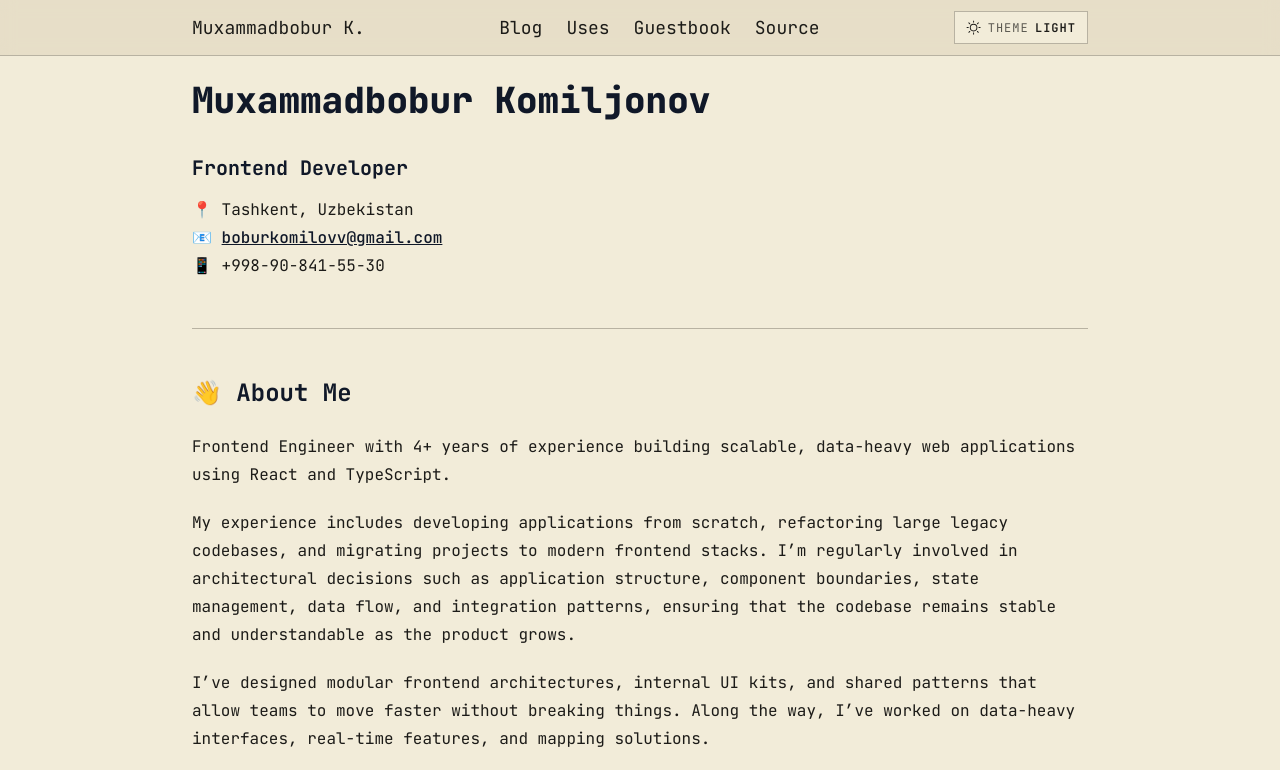
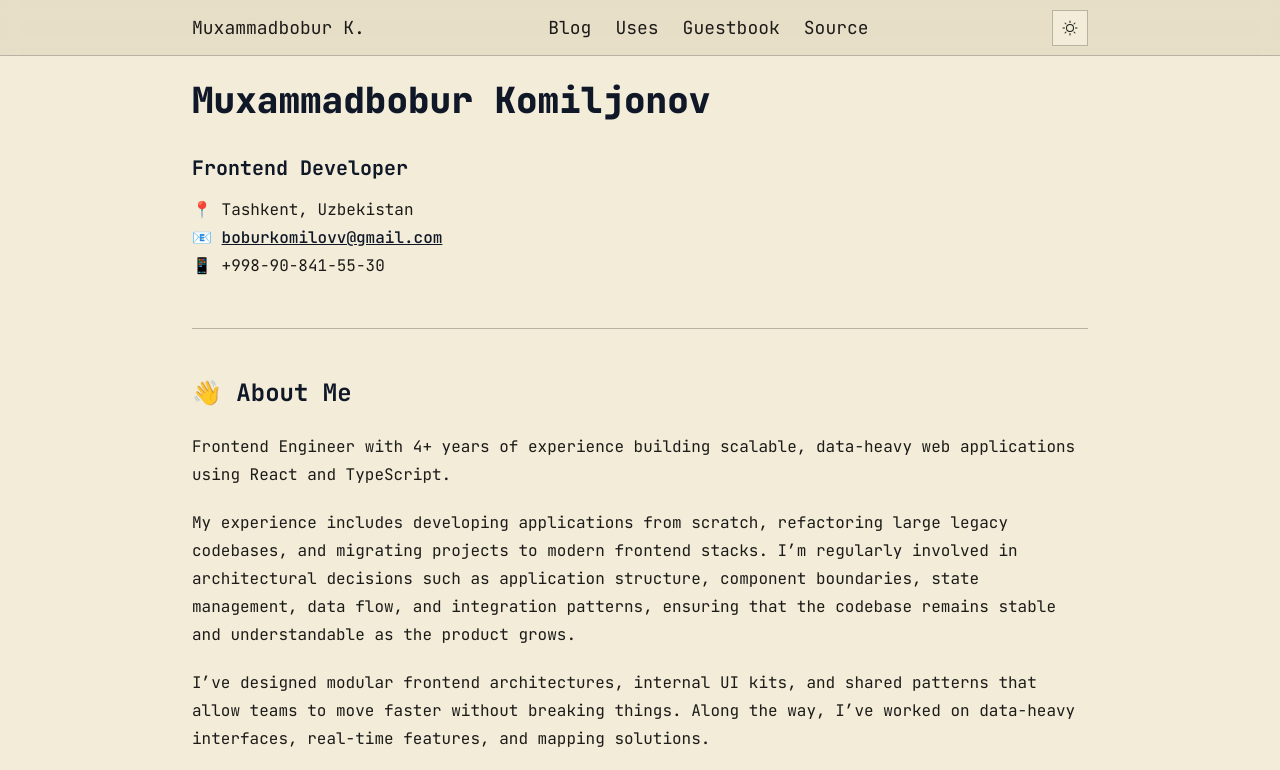
Before and after one commit to bobur-ops/BoburKomilov-homepage, an Astro site: page / in a window 1280 px wide. Shown: the top 770 px of the page. Built offline with nearby package versions, Linux system fonts and the light colour scheme; Astro itself is replaced by a stand-in of ours.

Commit message:
intermediate

```diff
--- a/src/components/button.astro
+++ b/src/components/button.astro
@@ -14,6 +14,7 @@ const buttonVariants = cva(
       size: {
         sm: "h-8 px-3",
         md: "h-9 px-4",
+        icon: "size-9",
       },
     },
     defaultVariants: {
--- a/src/features/theme/ui/theme-toggle.astro
+++ b/src/features/theme/ui/theme-toggle.astro
@@ -1,21 +1,29 @@
 ---
 import { Icon } from "astro-icon/components";
+import Button from "../../../components/button.astro";
 
 const label = "Toggle theme";
 ---
 
-<button
-  class="theme-toggle"
+<Button
   type="button"
+  size={"icon"}
   aria-label={label}
   data-theme-toggle
   data-theme="light"
+  class="group border border-border bg-background text-foreground hover:bg-accent data-[theme=dark]:bg-background data-[theme=dark]:text-foreground"
 >
-  <Icon class="theme-toggle__icon theme-toggle__icon--sun" name="ph:sun" />
-  <Icon class="theme-toggle__icon theme-toggle__icon--moon" name="ph:moon" />
-  <span class="theme-toggle__label" data-theme-label>Theme</span>
-  <span class="theme-toggle__state" data-theme-state>Light</span>
-</button>
+  <Icon
+    class="h-4 w-4 group-data-[theme=dark]:hidden"
+    name="ph:sun"
+  />
+  <Icon
+    class="hidden h-4 w-4 group-data-[theme=dark]:inline-flex"
+    name="ph:moon"
+  />
+  <span class="sr-only" data-theme-label>Theme</span>
+  <span class="sr-only" data-theme-state>Light</span>
+</Button>
 
 <script is:inline>
   (() => {
@@ -52,52 +60,3 @@ const label = "Toggle theme";
     });
   })();
 </script>
-
-<style>
-  .theme-toggle {
-    display: inline-flex;
-    align-items: center;
-    gap: 0.4rem;
-    border: 1px solid var(--border);
-    background: var(--background);
-    color: var(--foreground);
-    padding: 0.4rem 0.7rem;
-    font-size: 0.75rem;
-    letter-spacing: 0.08em;
-    text-transform: uppercase;
-    cursor: pointer;
-    transition:
-      background 0.25s ease,
-      color 0.25s ease,
-      border-color 0.25s ease;
-  }
-
-  .theme-toggle__icon {
-    width: 0.95rem;
-    height: 0.95rem;
-  }
-
-  .theme-toggle__icon--moon {
-    display: none;
-  }
-
-  .theme-toggle[data-theme="dark"] .theme-toggle__icon--moon {
-    display: inline-flex;
-  }
-
-  .theme-toggle[data-theme="dark"] .theme-toggle__icon--sun {
-    display: none;
-  }
-
-  .theme-toggle__label {
-    opacity: 0.7;
-  }
-
-  .theme-toggle__state {
-    font-weight: 600;
-  }
-
-  .theme-toggle:hover {
-    background: var(--accent);
-  }
-</style>
```
